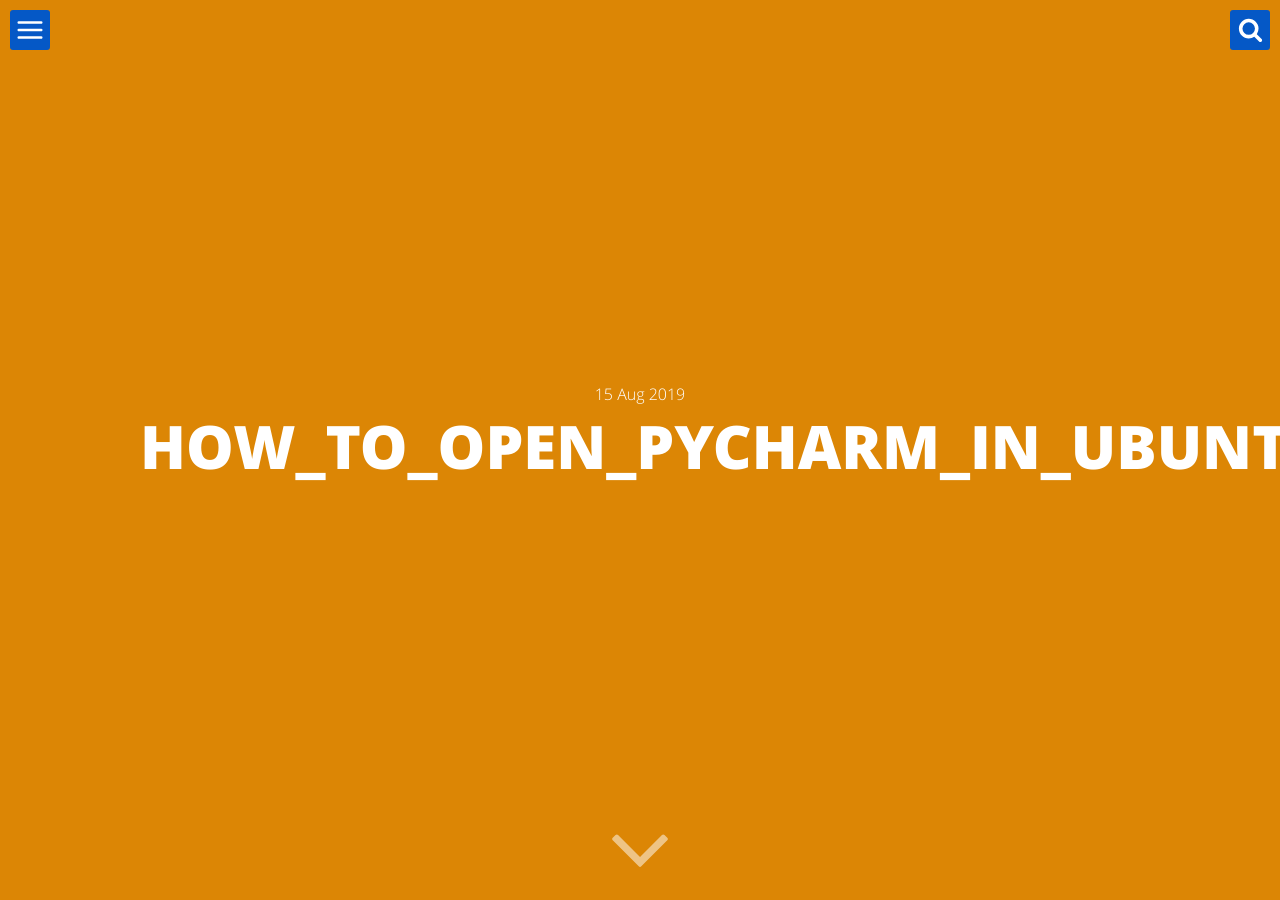
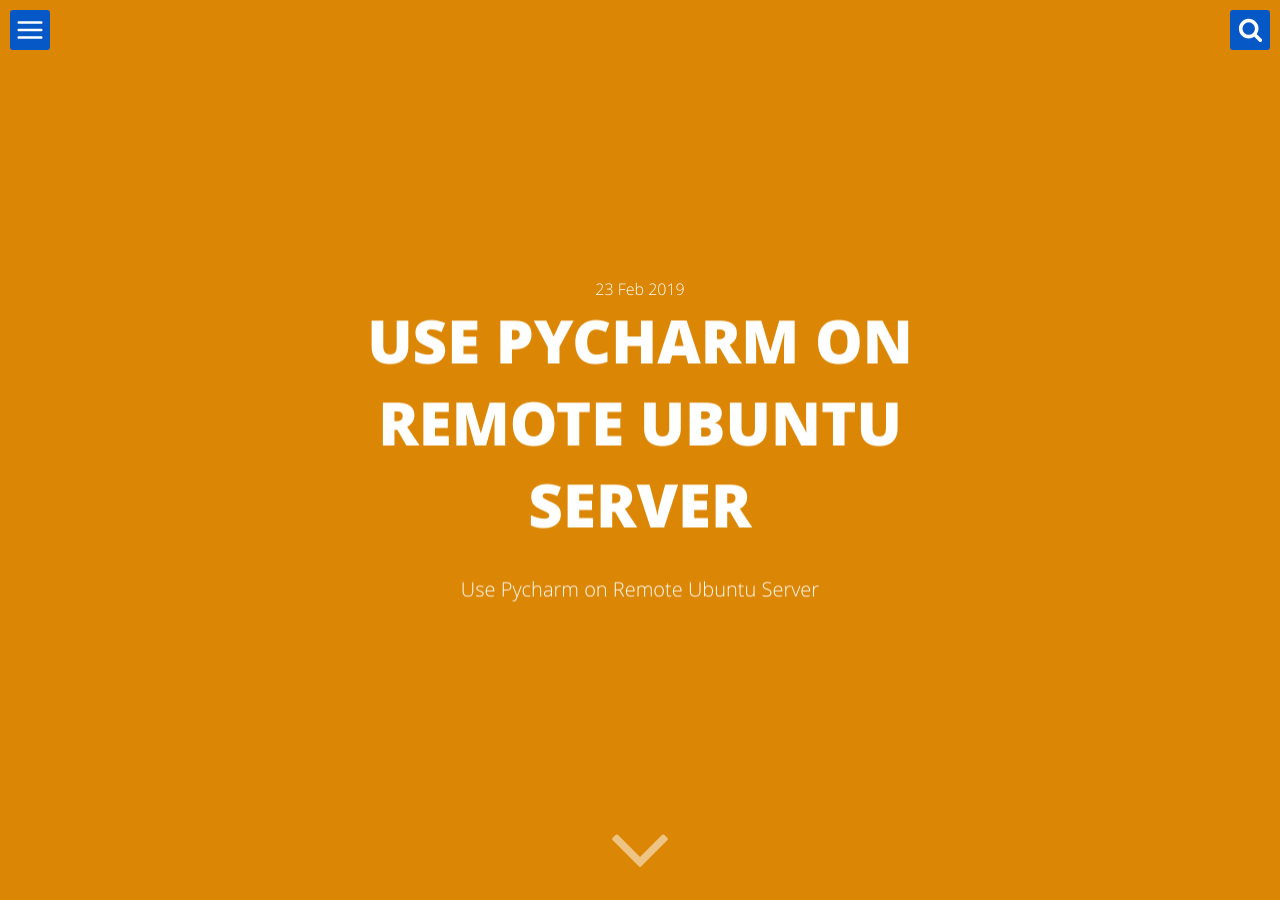
Before and after one commit to trungnvfet/trungnvfet.github.io, a Jekyll site: the page built from _posts/2019-08-15-How_To_Use_Pycharm_In_Remote_Ubuntu_Server.md, in a window 1280 px wide and 900 px high. Built offline with Jekyll 4.4.1, drawn with Linux system fonts in a browser that asks for light colours; some web fonts are replaced; our own code applies the rules of GitHub Pages for plain Markdown files; comment, search, counter and statistics services are not loaded; some of the changed text lies outside the part shown.

Commit message:
Update and rename 2019-08-15-How_To_Open_Pycharm_In_Ubuntu_Server.md to 2019-08-15-How_To_Use_Pycharm_In_Remote_Ubuntu_Server.md

```diff
--- a/_posts/2019-08-15-How_To_Open_Pycharm_In_Ubuntu_Server.md
+++ b/_posts/2019-08-15-How_To_Use_Pycharm_In_Remote_Ubuntu_Server.md
@@ -1,5 +1,19 @@
-How to connect and use pycharm IDE from windows OS on Ubuntu Server
-===================================================================
+---
+layout: post
+title: "Use Pycharm on Remote Ubuntu Server"
+date: 2019-02-23 03:32:44
+image: '/assets/img/'
+description: 'Use Pycharm on Remote Ubuntu Server'
+tags:
+- Debug
+- Python
+categories:
+-
+twitter_text: 'How to install and use Pycharm on Remote Ubuntu Server'
+---
+
+How to use pycharm IDE on Remote Ubuntu Server from windows OS
+==============================================================
 
 Preparation:
 ===========
```
